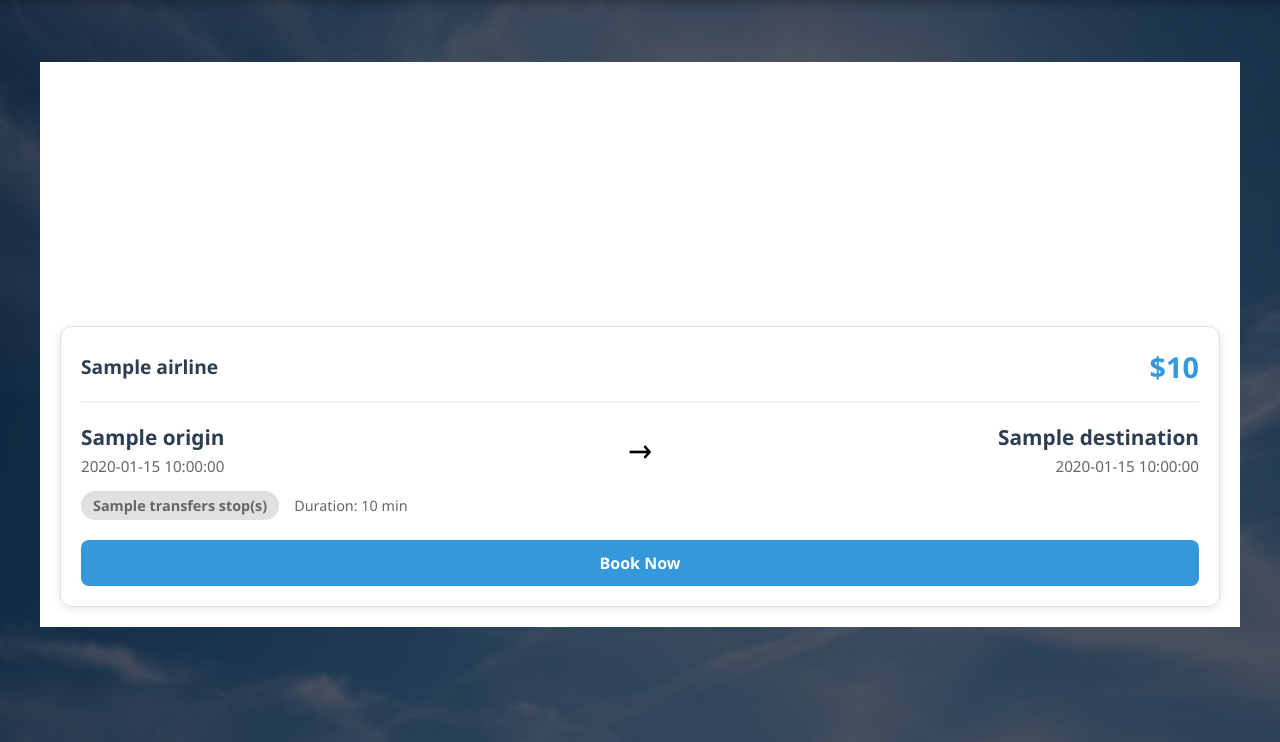
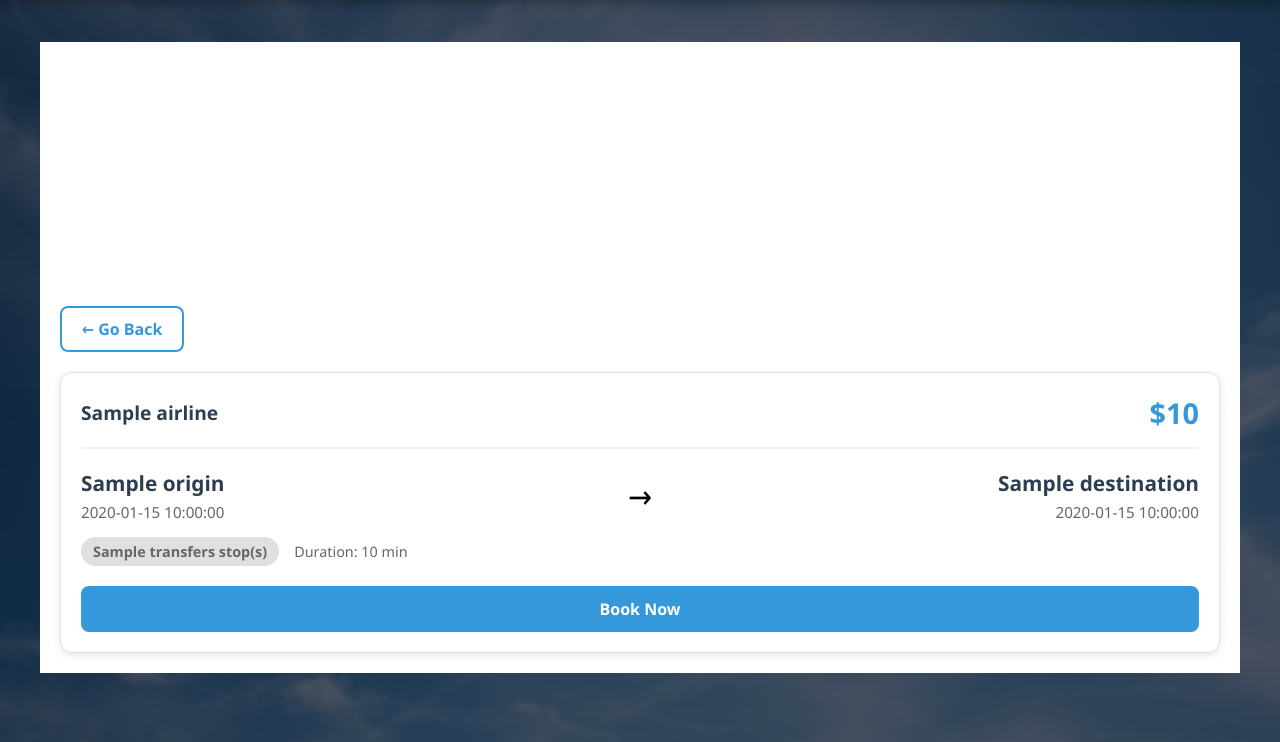
Before and after one commit to paoloprogram12/Flight-Price-Tracker, a Flask app: template flight_price_tracker/src/web/templates/results.html in a window 1280 px wide. Shown: the part 58-800 px from the top of the page. Run offline with Flask 3, Linux system fonts and the light colour scheme; the template is opened without the code that fills it: most values are stand-ins (such as "Sample title", 1, 10 or a date in 2020).

Commit message:
added a back button

```diff
--- a/flight_price_tracker/src/web/static/style.css
+++ b/flight_price_tracker/src/web/static/style.css
@@ -263,9 +263,28 @@ body:has(.results-container) {
 
 .results-container {
     max-width: 1200px;
-    margin: 100px auto 40px;
+    margin: 80px auto 40px;
     padding: 20px;
     background: white;
+}
+
+/* Go Back Button (Top) */
+.back-button-top {
+    display: inline-block;
+    padding: 10px 20px;
+    background: transparent;
+    color: #3498db;
+    text-decoration: none;
+    border: 2px solid #3498db;
+    border-radius: 8px;
+    font-weight: 600;
+    margin-bottom: 20px;
+    transition: all 0.3s ease;
+}
+
+.back-button-top:hover {
+    background: #3498db;
+    color: white;
 }
 
 /* Search Summary Section */
--- a/flight_price_tracker/src/web/templates/results.html
+++ b/flight_price_tracker/src/web/templates/results.html
@@ -26,6 +26,8 @@
         </div>
 
         {% if flights %}
+            <a href="/" class="back-button-top">← Go Back</a>
+
             <div class="flights-list">
                 {% for flight in flights %}
                 <div class="flight-card">
```
